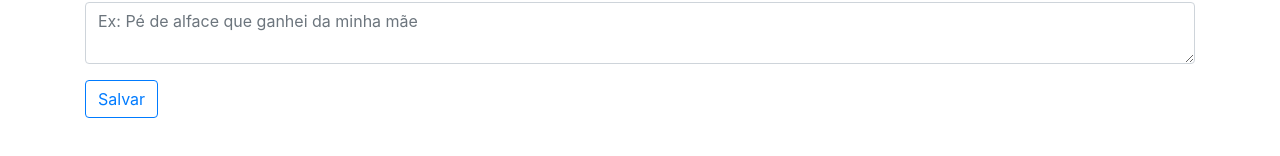
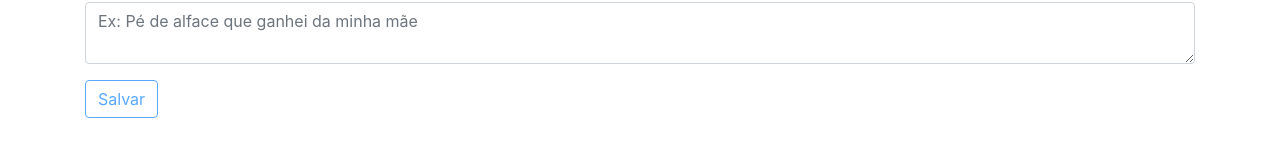
Before and after one commit to diogoxybr/ms_front, a Vue app: page /form in a window 1280 px wide. Shown: the part 180-336 px from the top of the page. Built offline with nearby package versions, Linux system fonts and the light colour scheme.

Commit message:
validação do título

```diff
--- a/package.json
+++ b/package.json
@@ -10,7 +10,8 @@
     "bootstrap-vue": "^2.22.0",
     "core-js": "^3.8.3",
     "vue": "^2.6.14",
-    "vue-router": "^3.5.1"
+    "vue-router": "^3.5.1",
+    "vuelidate": "^0.7.7"
   },
   "devDependencies": {
     "@vue/cli-plugin-babel": "~5.0.0",
--- a/src/main.js
+++ b/src/main.js
@@ -11,6 +11,9 @@ import 'bootstrap-vue/dist/bootstrap-vue.css'
 // Make BootstrapVue available throughout your project
 Vue.use(BootstrapVue)
 
+import Vuelidate from "vuelidate";
+Vue.use(Vuelidate);
+
 Vue.config.productionTip = false
 
 new Vue({
--- a/src/views/FormView.vue
+++ b/src/views/FormView.vue
@@ -7,13 +7,16 @@
       >
         <b-form-input
           id="subject"
-          v-model="form.subject"
+          v-model.trim="$v.form.subject.$model"
           type="text"
           placeholder="Ex: alface"
           required
           autocomplete="off"
+          :state="getValidation"
+          aria-describedby="subject-feedback"
         >
         </b-form-input>
+        <b-form-invalid-feedback id="subject-feedback"> Campo obrigatório </b-form-invalid-feedback>
       </b-form-group>
 
     <b-form-group
@@ -30,7 +33,12 @@
       ></b-form-textarea>
     </b-form-group>
 
-    <b-button type="submit" variant="outline-primary" @click="saveMonitor"> Salvar </b-button>
+    <b-button
+      type="submit"
+      variant="outline-primary"
+      @click="saveMonitor"
+      :disabled="!getValidation"
+    > Salvar </b-button>
     </b-form>
 
   </div>
@@ -38,6 +46,8 @@
 
 <script>
 import toastMixin from '@/mixins/toastMixin';
+import {required, minLength } from "vuelidate/lib/validators";
+
 export default {
   name: "FormView",
 
@@ -50,6 +60,15 @@ export default {
         description: ""
       },
       methodSave: "new"
+    }
+  },
+
+  validations: {
+    form: {
+      subject: {
+        required,
+        minLength: minLength(3)
+      }
     }
   },
 
@@ -75,8 +94,17 @@ export default {
       let monitors = (localStorage.getItem("monitors")) ? JSON.parse(localStorage.getItem("monitors")) : [];
       monitors.push(this.form);
       localStorage.setItem("monitors", JSON.stringify(monitors));
-      this.showToast("success", "Sucesso!", "Monitoramento criada com sucesso !");
+      this.showToast("success", "Sucesso!", "Monitoramento criado com sucesso !");
       this.$router.push({ name: "home"});
+    }
+  },
+
+  computed: {
+    getValidation(){
+      if(this.$v.form.subject.$dirty === false) {
+        return null;
+      }
+      return !this.$v.form.subject.$error;
     }
   }
 }
--- a/src/views/HomeView.vue
+++ b/src/views/HomeView.vue
@@ -2,7 +2,7 @@
   <div class="container mt-2">
     <div v-for="(monitor, index) in monitors" :key="index">
       <b-card :title="monitor.subject" class="mb-2">
-        <b-card-text>{{ monitor.desciption }}</b-card-text>
+        <b-card-text>{{ monitor.description }}</b-card-text>
 
         <b-button variant="outline-secondary" class="mr-2" @click="edit(index)"> Editar </b-button>
         <b-button variant="outline-danger" class="mr-2" @click="remove(monitor, index)"> Excluir </b-button>
```
Also changed, not shown: 1 other file (tests, documents, lock files or other folders).
